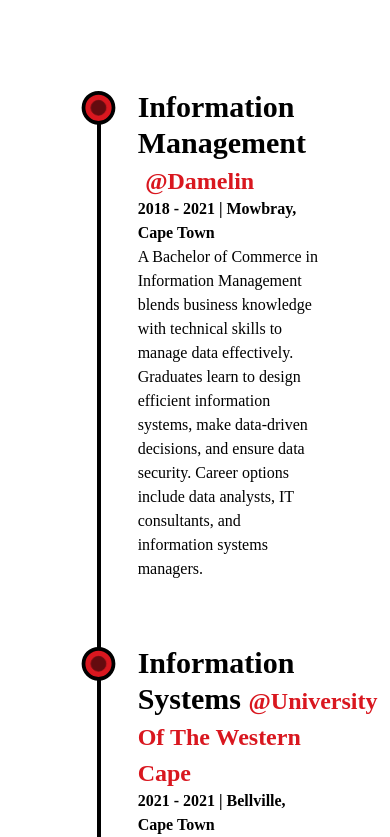
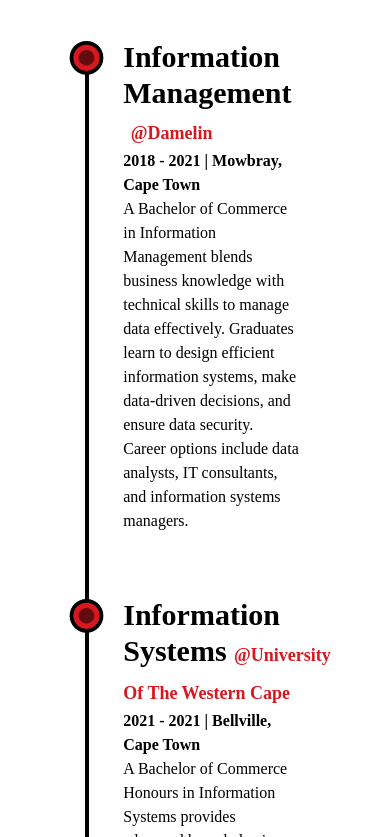
Before and after one commit to NathanDavids/PortfolioProject, a React (Vite) app: page / in a window 390 px wide. Shown: the part 3007-3844 px from the top of the page. Built offline with nearby package versions, Linux system fonts and the light colour scheme; a web font is replaced by a local one.

Commit message:
Updated the Mobile & Tablet View (Education Page)

```diff
--- a/src/components/education & experience/educationandexperience.css
+++ b/src/components/education & experience/educationandexperience.css
@@ -23,6 +23,7 @@
     justify-content: center;
     align-items: center;
     width: 100%;
+    max-width: 100%;
     height: 1500px;
     background-color: black;
 }
@@ -32,7 +33,8 @@
 }
 
 #educationandexperienceContainer{
-    width: 95%;
+    width: 100%;
+    max-width: 95%;
     height: 1300px;
     background-color: black;
     color: white;
@@ -42,36 +44,43 @@
 /* Media Queries */
 
 /* Mobile View */
-@media screen and (max-width:425px){
+@media screen and (max-width:428px){
     #education{
-        width: 425px;
+        max-width: 100%;
         height: 3700px;
         margin-top: -5px;
         #educationandexperienceContainer{
-            height: 3500px;
+            height: 3600px;
+            max-width: 100%;
             #educationHeading{
                 font-size: 75px;
+            }
+            .companyText{
+                font-size: large;
             }
         }
     }
 }
 
-@media screen and (max-width:425px) and (max-width:768px){
-    #educationandexperience{
-        height: 2000px;
-    }
-    #educationandexperienceContainer{
-        height: 2100px;
-    }
-}
+
 
 /* Tablet View */
 @media screen and (min-width:768px) and (max-width:1024px){
     #educationandexperience{
         height: 1800px;
+        max-width: 100%;
     }
     #educationandexperienceContainer{
         height: 1400px;
+        max-width: 100%;
+    }
+}
+@media screen and (min-width:768px) and (max-width:799px){
+    #educationandexperience{
+        max-width: 100%;
+    }
+    #educationandexperienceContainer{
+        max-width: 100%;
     }
 }
 
--- a/src/components/education & experience/educationandexperience.jsx
+++ b/src/components/education & experience/educationandexperience.jsx
@@ -13,7 +13,7 @@
       whileInView={{y:0}}
       transition={{duration:0.5, type:"spring"}}
       >
-          <h3 className='capitalize font-bold text-3xl'>{position}&nbsp;<a href="www.google.com" target='_blank' className='text-[#D9171F] capitalize text-2xl'>@{company}</a></h3>
+          <h3 className='capitalize font-bold text-3xl'>{position}&nbsp;<a href="www.google.com" target='_blank' className='companyText text-[#D9171F] capitalize text-2xl'>@{company}</a></h3>
           <span className='capitalize font-semibold text-dark/75'>
               {time} | {address}
           </span>
```
